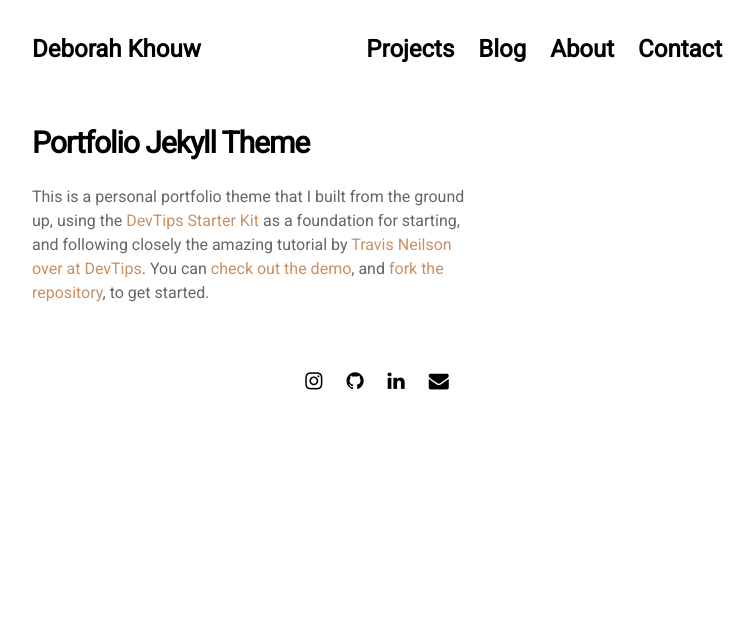
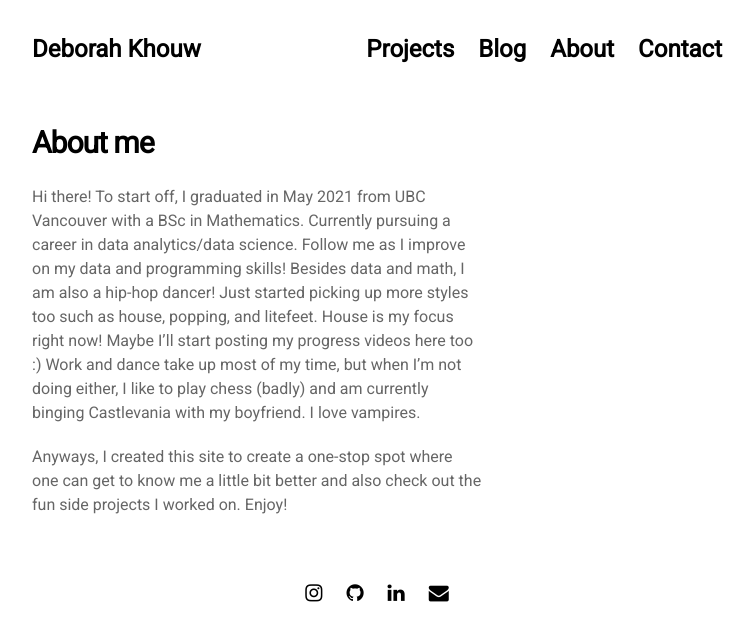
Before and after one commit to dkhouw/dkhouw.github.io, a Jekyll site: the page built from pages/about.md, in a window 1280 px wide. Shown: the top 641 px of the page, without its empty margins (263-1017 px from the left). Built offline with Jekyll 4.4.1, drawn with Linux system fonts in a browser that asks for light colours; nearby versions of some CDN libraries.

Commit message:
Update about.md

```diff
--- a/pages/about.md
+++ b/pages/about.md
@@ -4,6 +4,7 @@ title: About
 permalink: /about
 ---
 
-# Portfolio Jekyll Theme
+# About me
+Hi there! To start off, I graduated in May 2021 from UBC Vancouver with a BSc in Mathematics. Currently pursuing a career in data analytics/data science. Follow me as I improve on my data and programming skills! Besides data and math, I am also a hip-hop dancer! Just started picking up more styles too such as house, popping, and litefeet. House is my focus right now! Maybe I'll start posting my progress videos here too :) Work and dance take up most of my time, but when I'm not doing either, I like to play chess (badly) and am currently binging Castlevania with my boyfriend. I love vampires.
 
-This is a personal portfolio theme that I built from the ground up, using the [DevTips Starter Kit](http://devtipsstarterkit.com/) as a foundation for starting, and following closely the amazing tutorial by [Travis Neilson over at DevTips](https://www.youtube.com/watch?v=T6jKLsxbFg4&list=PL0CB3OvPhDA_STygmp3sDenx3UpdOMk7P). You can [check out the demo](lenpaul.github.io/portfolio-jekyll-theme/), and [fork the repository](https://github.com/LeNPaul/portfolio-jekyll-theme/fork), to get started.
+Anyways, I created this site to create a one-stop spot where one can get to know me a little bit better and also check out the fun side projects I worked on. Enjoy!
```
